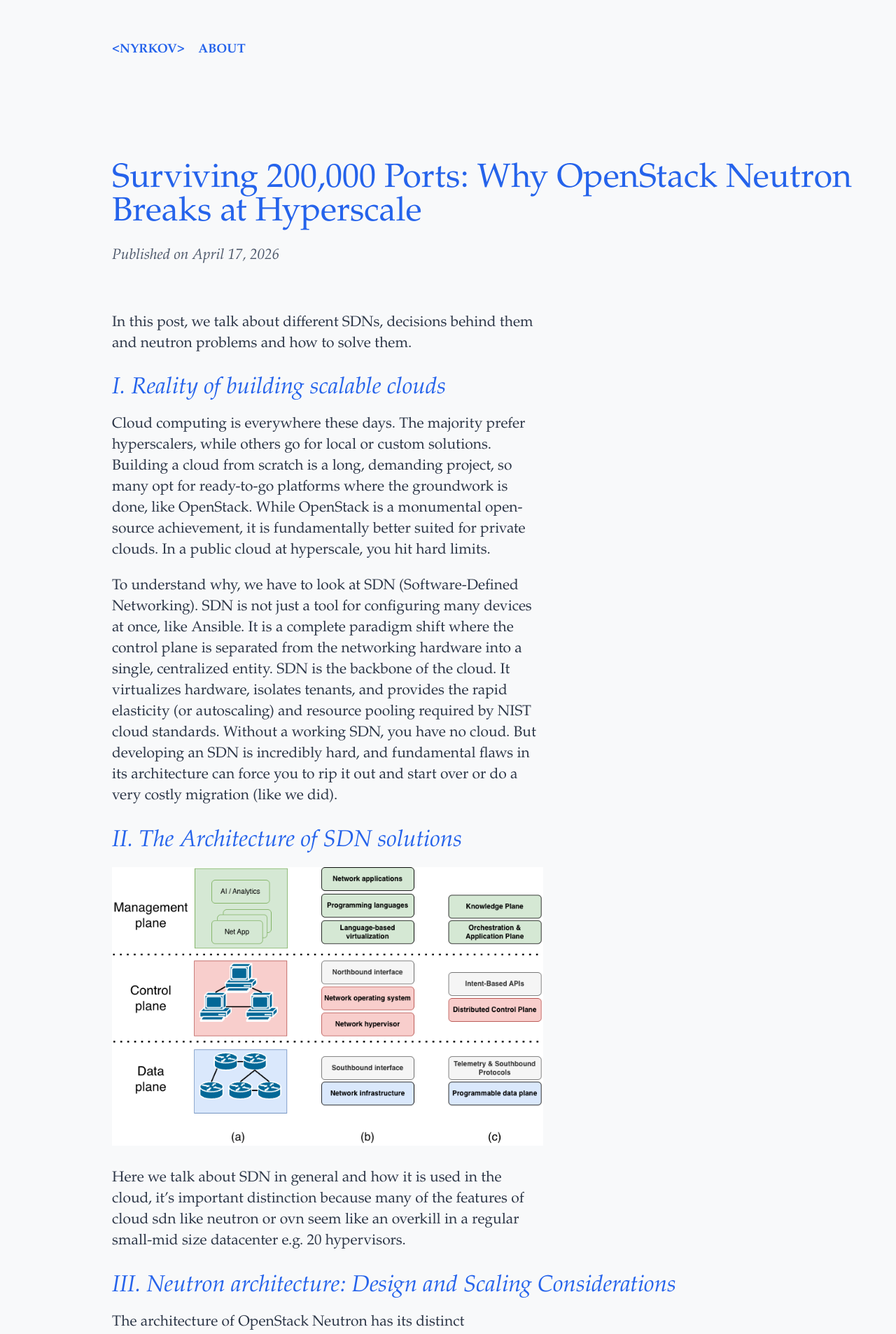
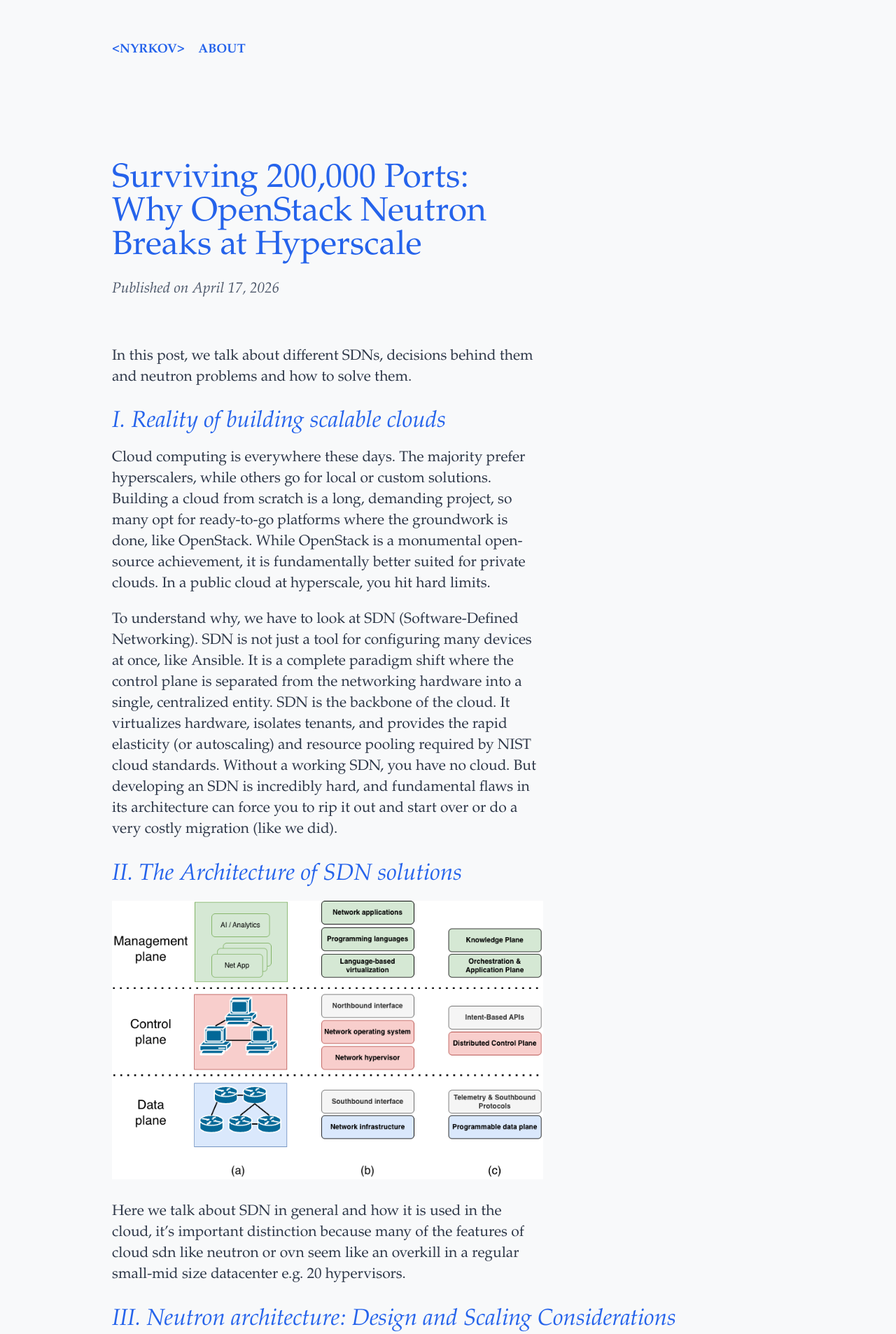
Before and after one commit to IlyaNyrkov/IlyaNyrkov.github.io, a Jekyll site: the page built from _posts/2026-04-17-surviving-200k-ports-why-openstack-neutron-breaks-at-hyperscale.md, in a window 1280 px wide. Shown: the top 1906 px of the page at 70% size. Built offline with Jekyll 4.4.1, drawn with Linux system fonts in a browser that asks for light colours; some web fonts are replaced.

Commit message:
fixed header allignment for posts in styles.css

```diff
--- a/assets/css/style.css
+++ b/assets/css/style.css
@@ -187,7 +187,8 @@
 
 section > p,
 section > footer,
-section > table {
+section > table,
+article > header {
     width: 55%;
 }
 
@@ -387,7 +388,8 @@
     hr,
     section > p,
     section > footer,
-    section > table {
+    section > table,
+    article > header {
         width: 100%;
     }
 
```
